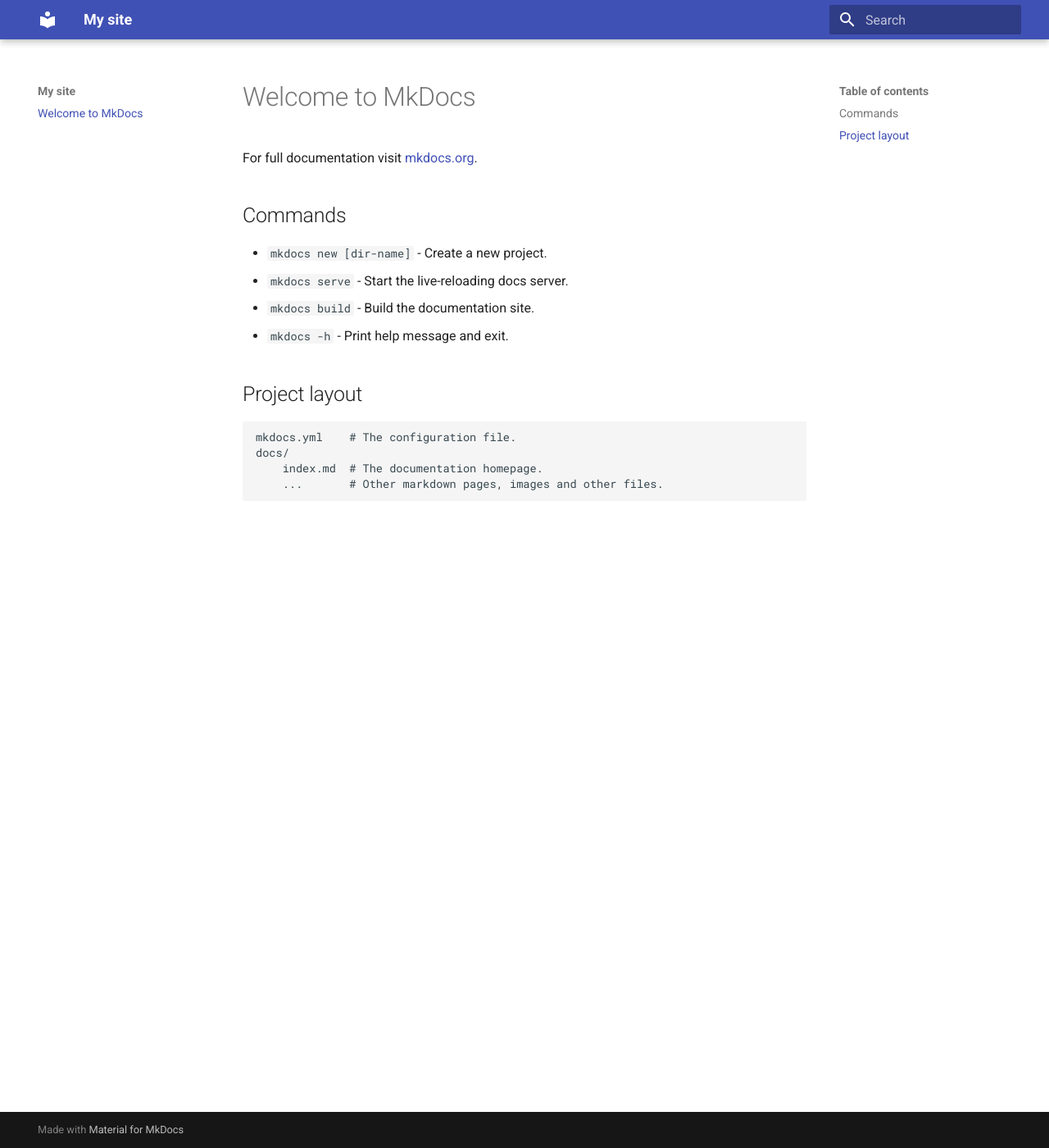
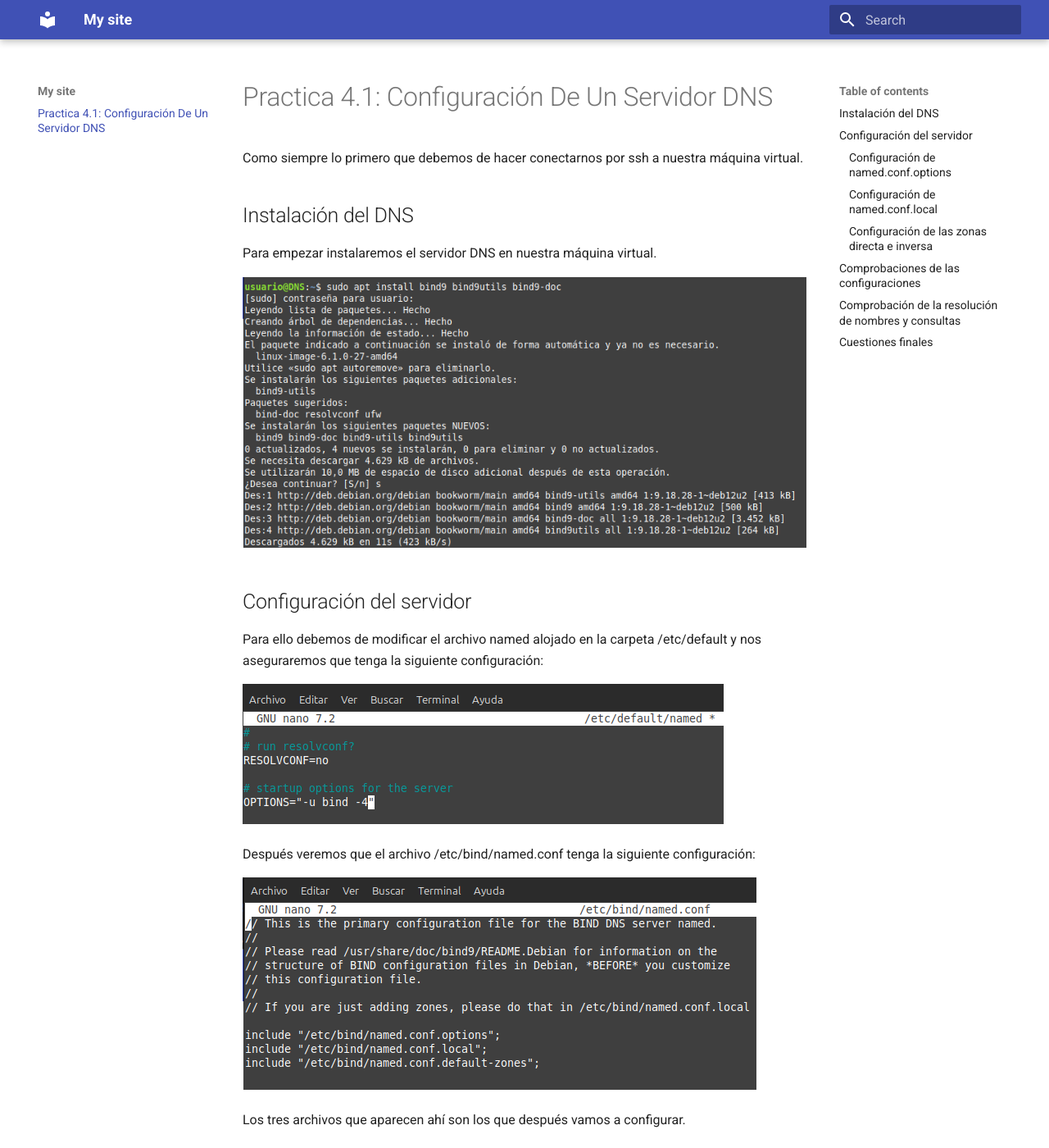
Before and after one commit to valfrio/Practica-4_1, an MkDocs documentation site: the page built from docs/index.md, in a window 1280 px wide and 1400 px high. Shown: the whole window at 82% size. Built offline with MkDocs 1.6.1 and Material for MkDocs 9.7.7, drawn with Linux system fonts in a browser that asks for light colours; some of the changed text lies outside the part shown.

Commit message:
la mitad

```diff
--- a/docs/index.md
+++ b/docs/index.md
@@ -1,17 +1,62 @@
-# Welcome to MkDocs
+# Practica 4.1: Configuración De Un Servidor DNS
 
-For full documentation visit [mkdocs.org](https://www.mkdocs.org).
+Como siempre lo primero que debemos de hacer conectarnos por ssh a nuestra máquina virtual.
 
-## Commands
+## Instalación del DNS
 
-* `mkdocs new [dir-name]` - Create a new project.
-* `mkdocs serve` - Start the live-reloading docs server.
-* `mkdocs build` - Build the documentation site.
-* `mkdocs -h` - Print help message and exit.
+Para empezar instalaremos el servidor DNS en nuestra máquina virtual.
 
-## Project layout
+![1](includes/images/1.png)
 
-    mkdocs.yml    # The configuration file.
-    docs/
-        index.md  # The documentation homepage.
-        ...       # Other markdown pages, images and other files.
+## Configuración del servidor
+
+Para ello debemos de modificar el archivo named alojado en la carpeta /etc/default y
+nos aseguraremos que tenga la siguiente configuración:
+
+![2](includes/images/2.png)
+
+Después veremos que el archivo /etc/bind/named.conf tenga la siguiente configuración:
+
+![3](includes/images/3.png)
+
+Los tres archivos que aparecen ahí son los que después vamos a configurar.
+
+### Configuración de named.conf.options
+
+Hice una copia de seguridad del archivo por si acaso antes de empezar a modificarlo.
+
+![4](includes/images/4.png)
+
+Ahora debemos de dejar el archivo named.conf.options de esta forma:
+
+![5](includes/images/5.png)
+
+- allow-recursion {confiables;}; es para que los clientes puedan hacer consultas recursivas.
+
+- allow-transfer {none;}; es para que no se puedan hacer transferencias de zona.
+
+- listen-on port 53 {192.168.136.16;}; es para que el servidor escuche en la dirección IP de la máquina.
+
+- recursion yes; Permite hacer consultas recursivas.
+
+- dnssec-validation yes; Habilita la validación de DNSSEC.
+
+- dnssec-enable yes; está deprecated, de forma que lo comenté ya que al comprobar la configuración me daba error.
+
+Una vez hecho comprobamos la configuración con el comando sudo named-checkconf.
+
+![6](includes/images/6.png)
+
+Dado que no ha salido nada quiere decir que está todo correcto.Por último reiniciamos el servicio con el comando sudo systemctl restart named.
+
+![7](includes/images/7.png)
+
+### Configuración de named.conf.local
+
+### Configuración de las zonas directa e inversa
+
+## Comprobaciones de las configuraciones
+
+## Comprobación de la resolución de nombres y consultas
+
+## Cuestiones finales
```
